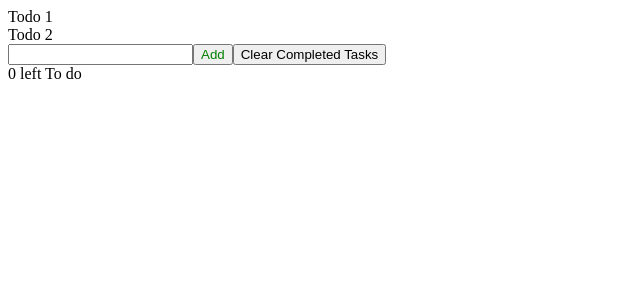
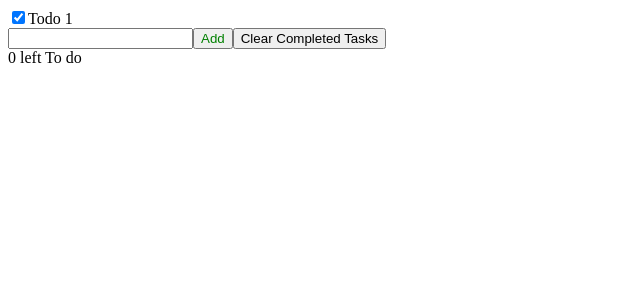
Before and after one commit to GabrielTuzzo/to-doList-withReact, a React (Create React App) app: page / in a window 1280 px wide. Shown: the top 300 px of the page, without its empty margins (0-640 px from the left). Built offline with nearby package versions, Linux system fonts and the light colour scheme.

Commit message:
new commit

```diff
--- a/src/App.js
+++ b/src/App.js
@@ -2,7 +2,7 @@ import React, { useState } from 'react'
 import TodoList from './TodoList'
 
 function App() {
-  const [todos, seTodos] = useState(['Todo 1', 'Todo 2'])
+  const [todos, seTodos] = useState([{ id:1, name: 'Todo 1', complete: 'false' }])
   return (
     <>
     <TodoList todos = {todos} />
--- a/src/Todo.js
+++ b/src/Todo.js
@@ -3,7 +3,10 @@ import React from 'react'
 export default function Todo({ todo }) {
   return (
     <div>
-        {todo}
+        <label>
+        <input type="checkbox" checked={todo.complete} />
+        {todo.name}
+        </label>
     </div>
   )
 }
--- a/src/TodoList.js
+++ b/src/TodoList.js
@@ -4,7 +4,7 @@ import Todo from './Todo'
 export default function TodoList({ todos }) {
   return (
       todos.map(item => {
-        return <Todo key={item} todo={item} />
+        return <Todo key={item.id} todo={item} />
       })
   )
 }
```
